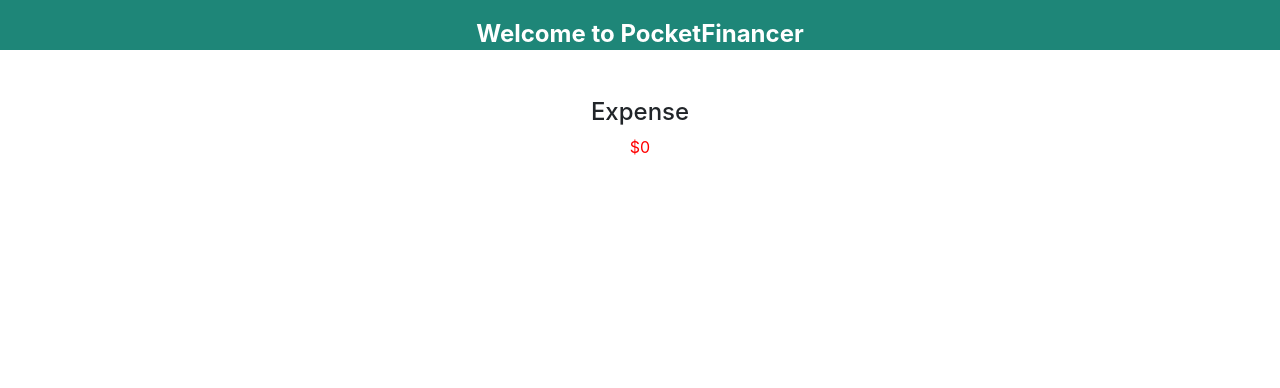
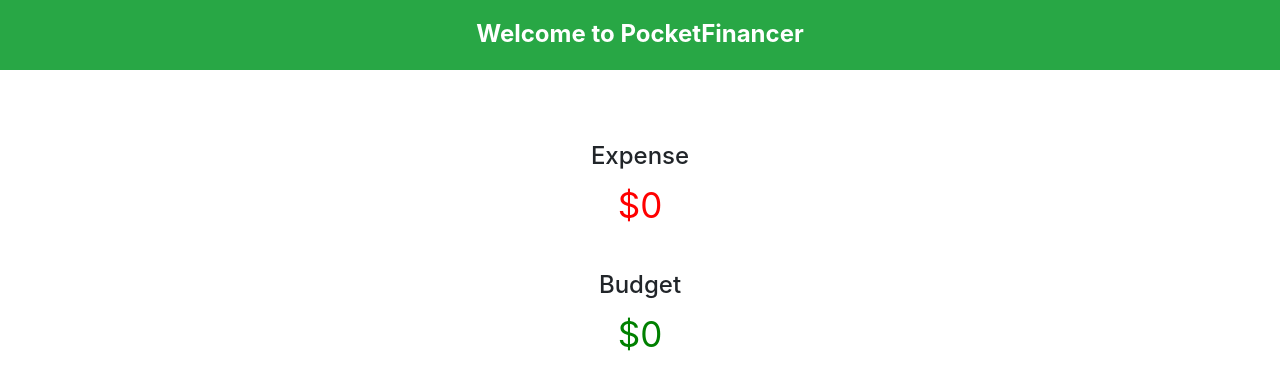
Before and after one commit to kannuVerma/PocketFinancer, a React (Create React App) app: page /incompence in a window 1280 px wide. Shown: the top 388 px of the page. Built offline with nearby package versions, Linux system fonts and the light colour scheme; no server answers.

Commit message:
Added total budget value to card

```diff
--- a/src/App.css
+++ b/src/App.css
@@ -23,8 +23,8 @@
 
 .App-header {
 
-	background-color: #1e8678;
-	height: 50px;
+	background-color: #28A745;
+	height: 70px;
 	padding: 20px;
 	color: #222;
 }
@@ -138,11 +138,17 @@
 
 
   .budget-color {
-	  color: green
+	  color: green;
   }
 
   .expence-color {
-	  color:red
+	  color:red;
+	  font-size: 35px;
+  }
+
+  .budget-color {
+	  color: green;
+	  font-size: 35px;
   }
 
   .modal {
--- a/src/components/ChartComponent.js
+++ b/src/components/ChartComponent.js
@@ -14,7 +14,7 @@
     useEffect(() =>{
         async function fetchData() {
             try {
-                console.log(props.details)
+                // console.log(props.details)
                 let edata = props.details.map( detail =>{
                     return [  detail.category,
                         detail.amount]
--- a/src/components/Landing.js
+++ b/src/components/Landing.js
@@ -56,7 +56,7 @@
               </div>
               <div class="card">
                 <div class="card-body">
-                  <div class="card-text"> <Incompence id = {props.match.params.id} transactionSuccess = {transactionSuccess} deletedIdSuccess = {deletedIdSuccess} editSuccess = {editSuccess}/></div>
+                  <div class="card-text"> <Incompence id = {props.match.params.id} transactionSuccess = {transactionSuccess} deletedIdSuccess = {deletedIdSuccess} editSuccess = {editSuccess} budgetSuccess = {budgetSuccess} deletesuccessbudget = {deletesuccessbudget} /></div>
                 </div>
               </div>
             </div>
--- a/src/components/incompence.js
+++ b/src/components/incompence.js
@@ -4,17 +4,18 @@
 
 export const Incompence = (props) => {
     const [expense,setExpense] = useState(0);
+    const [budget, setBudget] = useState(0);
+    const id = props.id;
     useEffect(() =>{
         async function fetchData() {
             try {
 
-                let id = props.id;
+                // let id = props.id;
                 const { data } = await axios.get(`http://localhost:4000/expense/${id}`);
                 const amount = data.reduce(function(accumulator, currentValue) {
                     return accumulator + currentValue.amount;
                   }, 0);
                 setExpense(amount);
-
             } catch (e) {
                 console.log(e);
             }
@@ -24,11 +25,34 @@
     [props.transactionSuccess, props.deletedIdSuccess , props.editSuccess]
     )
 
+    useEffect(() =>{
+        async function fetchdata() {
+            try {
+
+                // let id = props.id;
+                const { data } = await axios.get(`http://localhost:4000/budget/${id}`);
+                const budgetAmount = data.reduce(function(accumulator, currentValue) {
+                    return accumulator + currentValue.amount;
+                  }, 0);
+                setBudget(budgetAmount);
+            } catch (e) {
+                console.log(e);
+            }
+        }
+        fetchdata();
+    },
+    [props.budgetSuccess, props.deletesuccessbudget]
+    )
+
     return (
     <div>
         <div  class = "container1">
+            <br />
             <h4>Expense</h4>
-    <p className = 'expence-color'>${expense}</p>
+            <p className = 'expence-color'>${expense}</p>
+            <br />
+            <h4>Budget</h4>
+            <p className = 'budget-color'>${budget}</p>
         </div>
 
     </div>
```
Also changed, not shown: src/components/addnewtransaction.js (line endings or trailing spaces).
